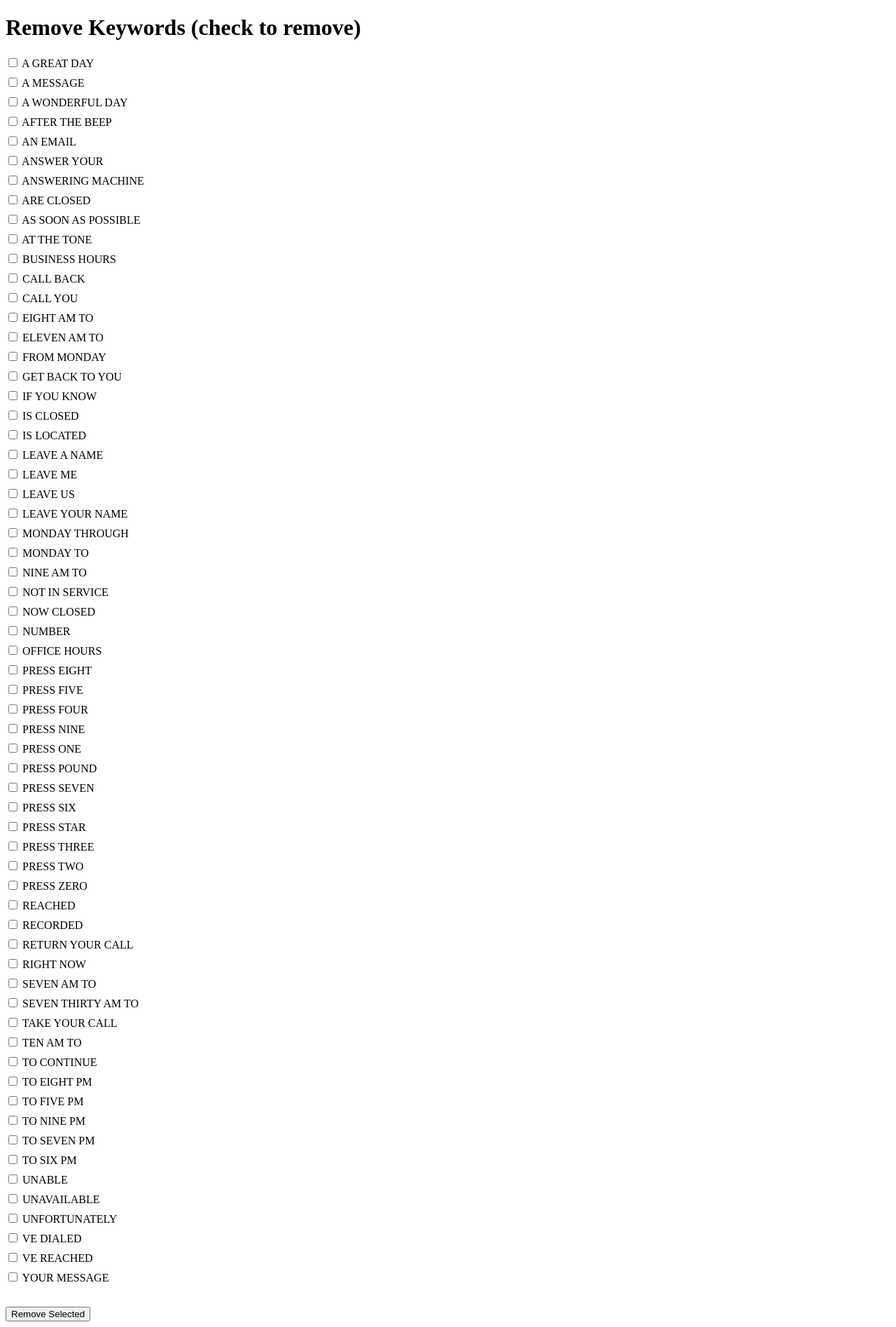
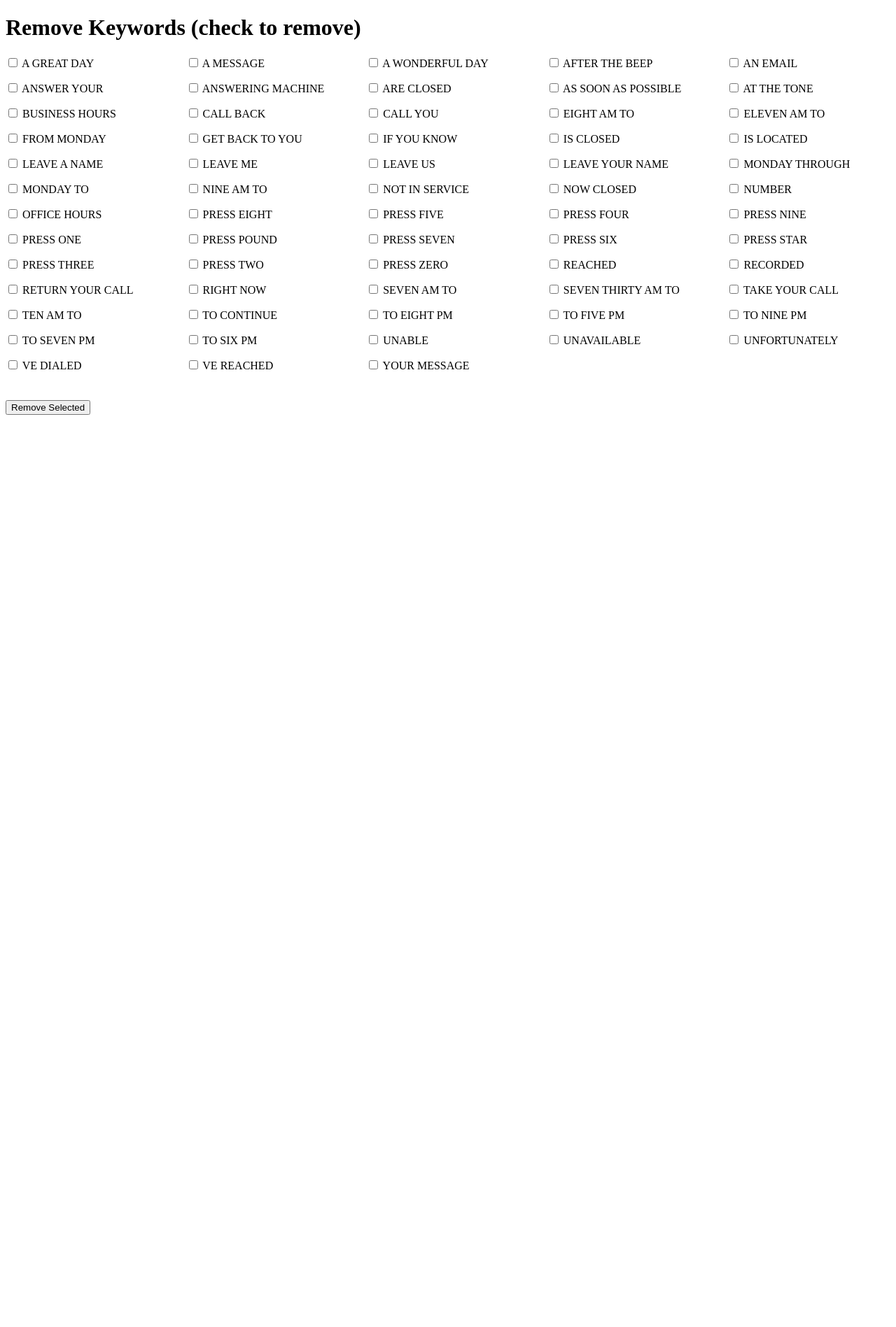
Before and after one commit to mohamad-hasan-sohan-ajini/answering-machine-detection, a Flask app: page /remove_keywords in a window 1280 px wide. Shown: the whole page at 70% size. After the commit the page ends 593 px from the top, so only its background shows below. Run offline with Flask 3, Linux system fonts and the light colour scheme.

Commit message:
Lay keywords down in columns

```diff
--- a/src/keyword_update/templates/remove_keywords.html
+++ b/src/keyword_update/templates/remove_keywords.html
@@ -4,7 +4,13 @@
     <meta charset="UTF-8">
     <title>Remove Keywords</title>
     <style>
-        .keyword-list { list-style-type: none; padding: 0; }
+        .keywords-grid {
+            display: grid;
+            grid-template-columns: repeat(5, 1fr);
+            gap: 0.5rem 1.5rem;
+            list-style-type: none;
+            padding: 0;
+        }
         .keyword-item { margin-bottom: 0.5rem; }
         .submit-btn { margin-top: 1rem; }
     </style>
@@ -12,7 +18,7 @@
 <body>
     <h1>Remove Keywords (check to remove)</h1>
     <form method="post" action="{{ url_for('remove_keywords') }}">
-        <ul class="keyword-list">
+        <ul class="keywords-grid">
             {% for word in keywords %}
                 <li class="keyword-item">
                     <label>
```
